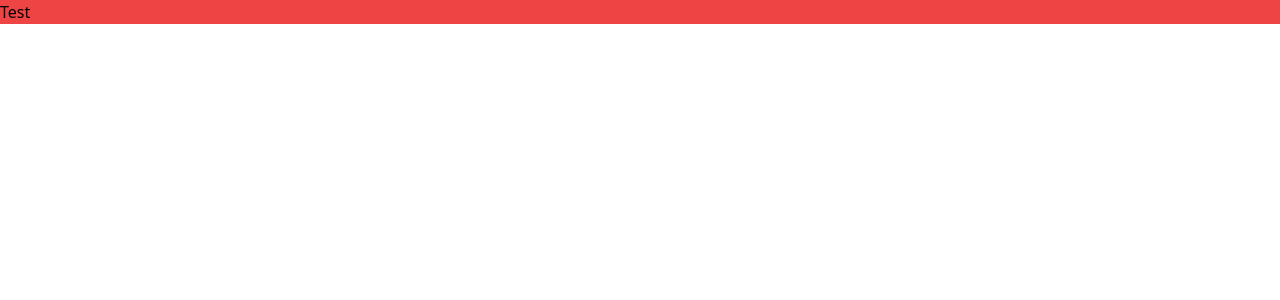
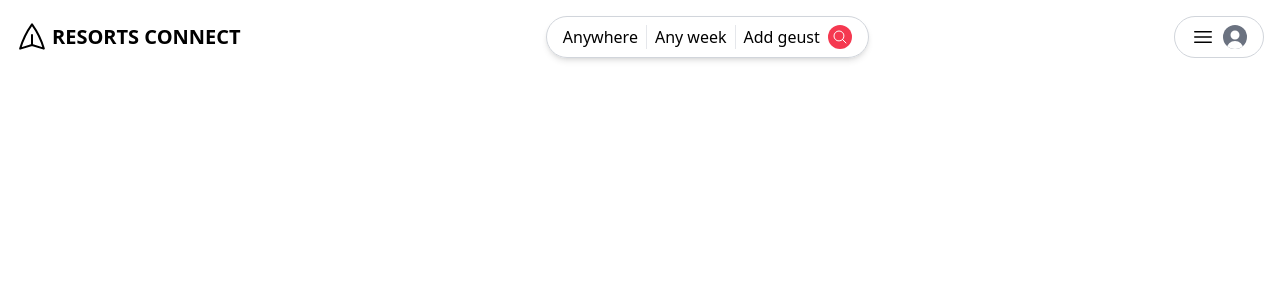
Before and after one commit to Hamidaamir/hotel_managment_system, a React (Vite) app in the folder client/: page / in a window 1280 px wide. Shown: the top 300 px of the page. Built offline with nearby package versions, Linux system fonts and the light colour scheme.

Commit message:
Hamid(069) & Farooq(083) v.4

```diff
--- a/client/src/App.jsx
+++ b/client/src/App.jsx
@@ -1,7 +1,82 @@
 import "./App.css";
 
 function App() {
-  return <div className="bg-red-500">Test</div>;
+  return (
+    <div>
+      <header className="p-4 flex justify-between">
+        <a href="" className="flex items-center gap-1">
+          <svg
+            xmlns="http://www.w3.org/2000/svg"
+            fill="none"
+            viewBox="0 0 24 24"
+            strokeWidth={1.5}
+            stroke="currentColor"
+            className="w-8 h-8 -rotate-90"
+          >
+            <path
+              strokeLinecap="round"
+              strokeLinejoin="round"
+              d="M6 12L3.269 3.126A59.768 59.768 0 0121.485 12 59.77 59.77 0 013.27 20.876L5.999 12zm0 0h7.5"
+            />
+          </svg>
+          <span className="font-bold text-xl">RESORTS CONNECT</span>
+        </a>
+        <div className="flex gap-2 border border-gray-300 rounded-full p-2 px-4 shadow-md shadow grey-300">
+          <div>Anywhere</div>
+          <div className="border-l border-grey-300"></div>
+          <div>Any week</div>
+          <div className="border-l border-grey-300"></div>
+          <div>Add geust</div>
+          <button className="bg-primary text-white p-1 rounded-full">
+            <svg
+              xmlns="http://www.w3.org/2000/svg"
+              fill="none"
+              viewBox="0 0 24 24"
+              strokeWidth={1.5}
+              stroke="currentColor"
+              className="w-4 h-4"
+            >
+              <path
+                strokeLinecap="round"
+                strokeLinejoin="round"
+                d="M21 21l-5.197-5.197m0 0A7.5 7.5 0 105.196 5.196a7.5 7.5 0 0010.607 10.607z"
+              />
+            </svg>
+          </button>
+        </div>
+        <div className="flex items-center gap-2 border border-gray-300 rounded-full p-2 px-4">
+          <svg
+            xmlns="http://www.w3.org/2000/svg"
+            fill="none"
+            viewBox="0 0 24 24"
+            strokeWidth={1.5}
+            stroke="currentColor"
+            className="w-6 h-6"
+          >
+            <path
+              strokeLinecap="round"
+              strokeLinejoin="round"
+              d="M3.75 6.75h16.5M3.75 12h16.5m-16.5 5.25h16.5"
+            />
+          </svg>
+          <div className="bg-gray-500 text-white rounded-full boder-gray-500 overflow-hidden">
+            <svg
+              xmlns="http://www.w3.org/2000/svg"
+              viewBox="0 0 24 24"
+              fill="currentColor"
+              className="w-6 h-6 relative top-1"
+            >
+              <path
+                fillRule="evenodd"
+                d="M7.5 6a4.5 4.5 0 119 0 4.5 4.5 0 01-9 0zM3.751 20.105a8.25 8.25 0 0116.498 0 .75.75 0 01-.437.695A18.683 18.683 0 0112 22.5c-2.786 0-5.433-.608-7.812-1.7a.75.75 0 01-.437-.695z"
+                clipRule="evenodd"
+              />
+            </svg>
+          </div>
+        </div>
+      </header>
+    </div>
+  );
 }
 
 export default App;
--- a/client/tailwind.config.js
+++ b/client/tailwind.config.js
@@ -2,7 +2,11 @@
 export default {
   content: ["./index.html", "./src/**/*.{js,ts,jsx,tsx}"],
   theme: {
-    extend: {},
+    extend: {
+      colors: {
+        primary: "#F53850",
+      },
+    },
   },
   plugins: [],
 };
```
